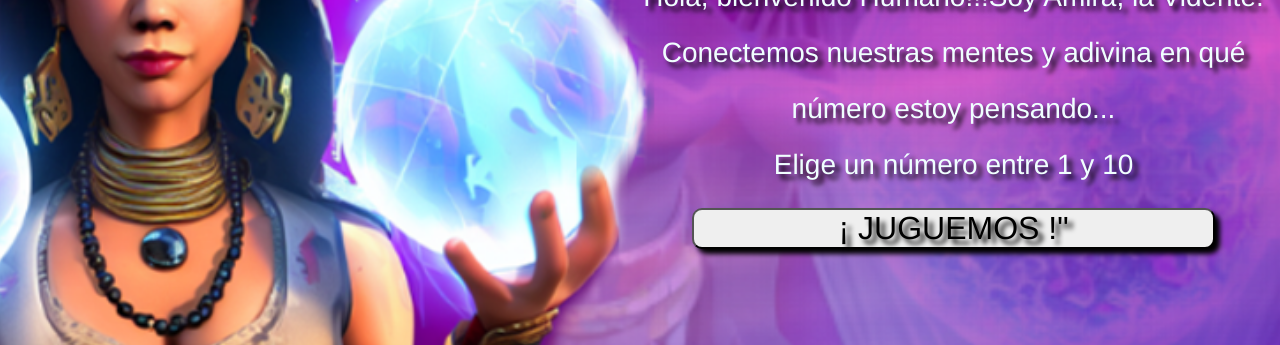
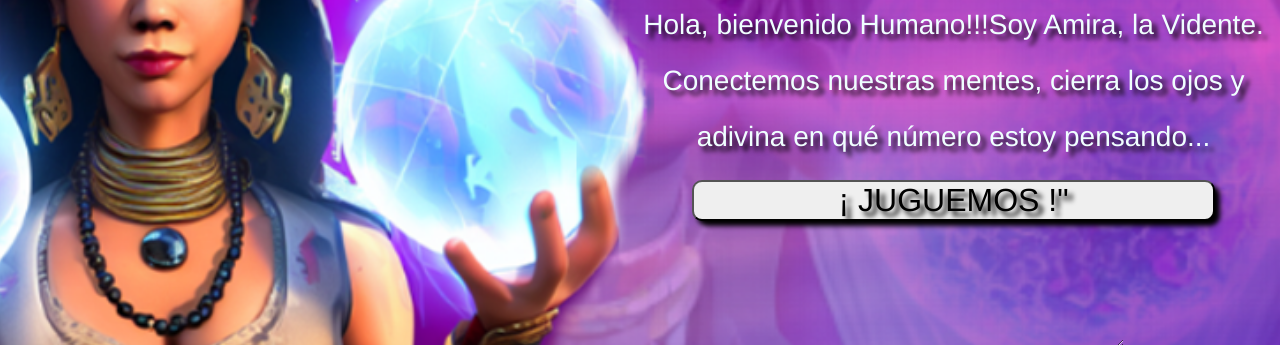
Before and after one commit to Luma2001/juegoadivinanza, a plain HTML site: page index.html in a window 1280 px wide. Shown: the part 238-583 px from the top of the page. Drawn offline with Linux system fonts and the light colour scheme; a web font is replaced by a local one.

Commit message:
Correción de mensaje de bienvenida

```diff
--- a/index.css
+++ b/index.css
@@ -25,7 +25,7 @@ div{
     justify-content:center;
     align-items: center;
     width: 653px;
-    margin: 1em, auto;
+    margin: 2em, auto;
     overflow: hidden;
 
 }
@@ -36,6 +36,7 @@ h1, p, textarea{
     text-shadow: 5px 5px 5px black;
     line-height: 2em;
     text-align: center;
+
 }
 
 button{
--- a/index.html
+++ b/index.html
@@ -15,8 +15,8 @@
             <h1>JUEGO DE ADIVINANZA</h1>
             <p>Hola, bienvenido Humano!!!</p>
             <p>Soy Amira, la Vidente.</p>
-            <p>Conectemos nuestras mentes y adivina en qué número estoy pensando...</p>
-            <p>Elige un número entre 1 y 10</p>
+            <p>Conectemos nuestras mentes, cierra los ojos y adivina en qué número estoy pensando...</p>
+
         </div>
         <div>
             <button id="btnJugar" onclick="jugar()">¡ JUGUEMOS !"</button>
```
